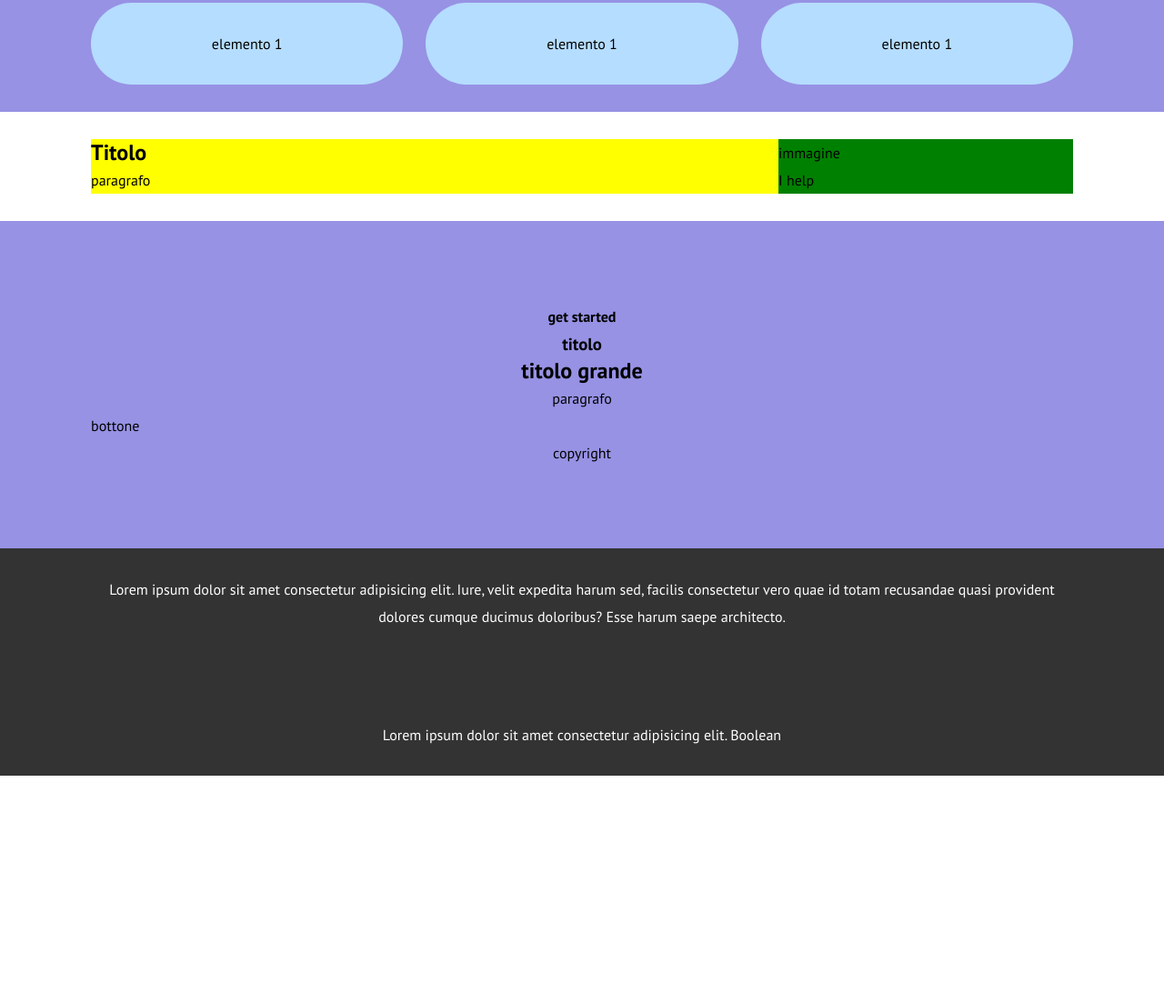
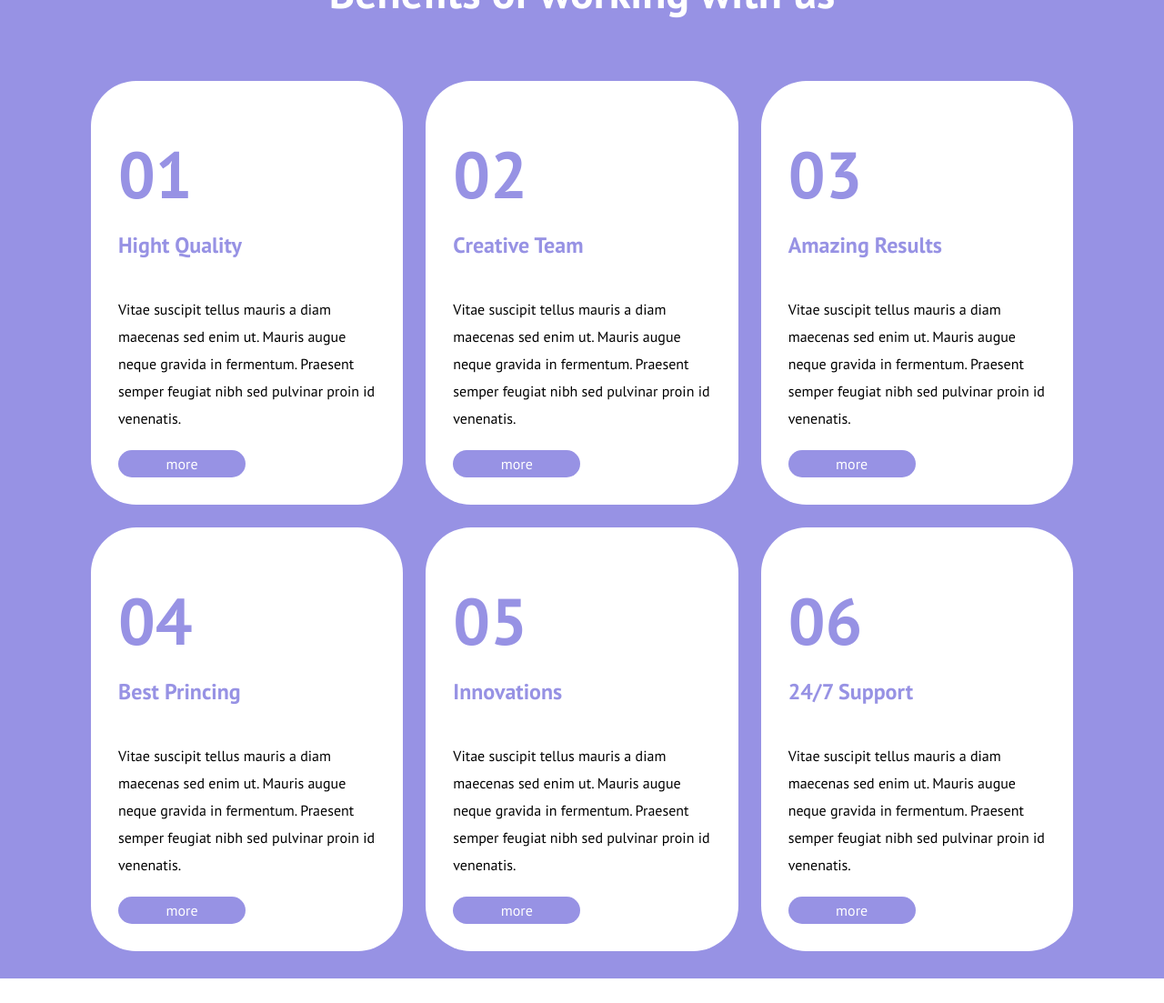
Before and after one commit to enricoforesta/htmlcss-responsive-layout, a plain HTML site: page index.html in a window 1280 px wide. Shown: the part 3148-4251 px from the top of the page at 91% size. Before the commit the page ends 4001 px from the top, so only its background shows below. Drawn offline with Linux system fonts and the light colour scheme.

Commit message:
feat:sezione 4

```diff
--- a/css/style.css
+++ b/css/style.css
@@ -90,15 +90,49 @@ nav i.fa-solid.fa-bars {
     margin-bottom: 40px;
 }
 
-.testimonials .box i{
+.testimonials .box i {
     font-size: 25px;
     margin: 10px;
 }
 
-.testimonials .box .sotto-box p{
+.testimonials .box .sotto-box p {
     font-size: 20px;
 }
+
 /* /SEZIONE 3 */
+/* SEZIONE 4 */
+.benefits h2 {
+    color: white;
+    font-size: 48px;
+    text-align: center;
+    margin-top: 50px;
+    line-height: 2.875rem;
+}
+
+.benefits .box h2 {
+    font-size: 72px;
+    color: #9792e4;
+    text-align: start;
+}
+
+.benefits .box h3 {
+    font-size: 24px;
+    margin: 40px 0;
+    color: #9792e4;
+}
+
+.benefits .box button {
+    font-size: 16px;
+    background-color: #9792e4;
+    color: white;
+    width: 140px;
+    text-align: center;
+    border-radius: 20px;
+    margin-top: 20px;
+}
+
+/* /SEZIONE 4 */
+
 
 /* /TYPE */
 /* COMUNI */
@@ -186,6 +220,7 @@ nav {
 .wh65 {
     text-align: start;
 }
+
 /* /SEZIONE 1 */
 /* SEZIONE 2 */
 .strategic .p30.flex {
@@ -203,10 +238,10 @@ nav {
 /* SEZIONE 3 */
 .testimonials .p30 {
     text-align: center;
-    padding: 50px 30px;
+    margin: 50px 0;
 }
 
-.testimonials .box img{
+.testimonials .box img {
     height: 200px;
     width: 200px;
     margin: 0 auto;
@@ -214,19 +249,30 @@ nav {
 
 }
 
-.testimonials .box .sotto-box{
+.testimonials .box .sotto-box {
     color: white;
 }
 
 
 /* /SEZIONE 3 */
 /* SEZIONE 4  */
+.benefits .flex.demo {
+    margin-top: 75px;
+}
+
+.benefits .flex.demo .box {
+    text-align: start;
+    background-color: white;
+}
+
+/* /SEZIONE 4  */
+
 .get-started {
     text-align: center;
     padding: 60px 0;
 }
 
-/* /SEZIONE 4  */
+
 
 /* /MAIN */
 /* FOOTER */
@@ -298,7 +344,7 @@ RESPONSIVITA'
         text-align: start;
     }
 
-    .testimonials .p30 .sotto-box.img{
+    .testimonials .p30 .sotto-box.img {
         width: 30%;
     }
 
--- a/index.html
+++ b/index.html
@@ -152,25 +152,62 @@
         <!-- SEZIONE 4 -->
         <section class="benefits">
             <div class="p30">
-                <h2>titolo</h2>
+                <h2>Benefits of working with us</h2>
                 <div class="flex demo">
                     <div class="box flex">
-                        <div class="sotto-box">elemento 1</div>
+                        <div class="sotto-box">
+                            <h2>01</h2>
+                            <h3>Hight Quality</h3>
+                            <p>Vitae suscipit tellus mauris a diam maecenas sed enim ut. Mauris augue neque gravida in
+                                fermentum. Praesent semper feugiat nibh sed pulvinar proin id venenatis.</p>
+                            <button>more</button>
+                        </div>
                     </div>
                     <div class="box flex">
-                        <div class="sotto-box">elemento 1</div>
+                        <div class="sotto-box">
+                            <h2>02</h2>
+                            <h3>Creative Team</h3>
+                            <p>Vitae suscipit tellus mauris a diam maecenas sed enim ut. Mauris augue neque gravida in
+                                fermentum. Praesent semper feugiat nibh sed pulvinar proin id venenatis.</p>
+                            <button>more</button>
+                        </div>
                     </div>
                     <div class="box flex">
-                        <div class="sotto-box">elemento 1</div>
+                        <div class="sotto-box">
+                            <h2>03</h2>
+                            <h3>Amazing Results</h3>
+                            <p>Vitae suscipit tellus mauris a diam maecenas sed enim ut. Mauris augue neque gravida in
+                                fermentum. Praesent semper feugiat nibh sed pulvinar proin id venenatis.</p>
+                            <button>more</button>
+                        </div>
                     </div>
                     <div class="box flex">
-                        <div class="sotto-box">elemento 1</div>
+                        <div class="sotto-box">
+                            <h2>04</h2>
+                            <h3>Best Princing</h3>
+                            <p>Vitae suscipit tellus mauris a diam maecenas sed enim ut. Mauris augue neque gravida in
+                                fermentum. Praesent semper feugiat nibh sed pulvinar proin id venenatis.</p>
+                            <button>more</button>
+                        </div>
                     </div>
                     <div class="box flex">
-                        <div class="sotto-box">elemento 1</div>
+                        <div class="sotto-box">
+                            <h2>05</h2>
+                            <h3>Innovations</h3>
+                            <p>Vitae suscipit tellus mauris a diam maecenas sed enim ut. Mauris augue neque gravida in
+                                fermentum. Praesent semper feugiat nibh sed pulvinar proin id venenatis.</p>
+                            <button>more</button>
+                        </div>
                     </div>
                     <div class="box flex">
-                        <div class="sotto-box">elemento 1</div>
+                        <div class="sotto-box">
+                            <h2>06</h2>
+                            <h3>24/7 Support</h3>
+                            <p>Vitae suscipit tellus mauris a diam maecenas sed enim ut. Mauris augue neque gravida
+                                in
+                                fermentum. Praesent semper feugiat nibh sed pulvinar proin id venenatis.</p>
+                            <button>more</button>
+                        </div>
                     </div>
                 </div>
             </div>
```
